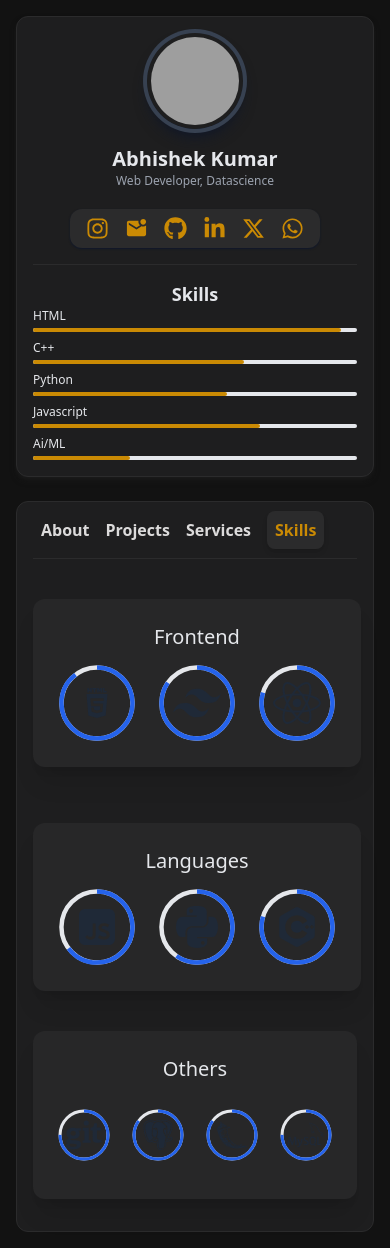
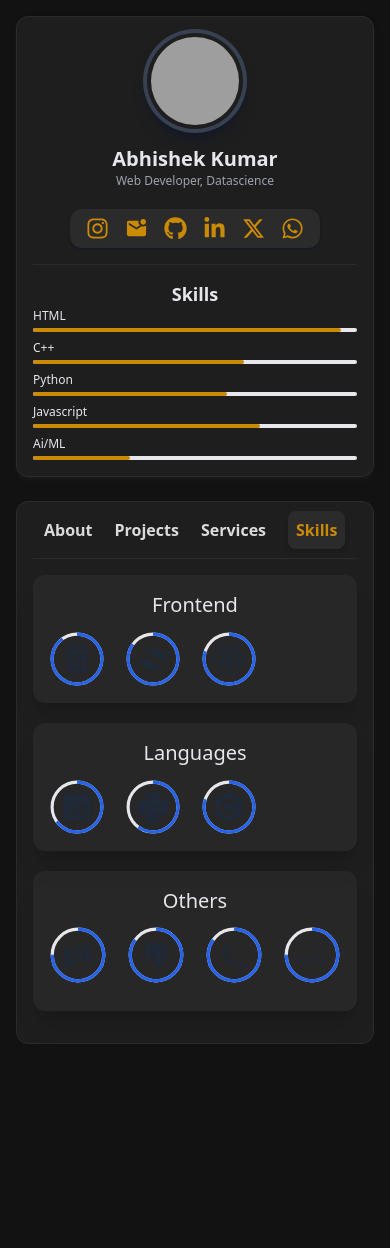
Before and after one commit to me-aviishek/new-portfolio, a React (Vite) app: page /skills in a window 390 px wide. After the commit the page ends 1060 px from the top, so only its background shows below. Built offline with nearby package versions, Linux system fonts and the light colour scheme; grey boxes are pictures that could not be loaded.

Commit message:
commit all new

```diff
--- a/src/App.jsx
+++ b/src/App.jsx
@@ -69,16 +69,16 @@ function App() {
               <div className="flex justify-between items-center font-semibold border-b border-[#2B2B2C] pb-4 mb-4">
 
                 <nav>
-                  <NavLink to='/'  className={({isActive})=>`mx-2 md:mx-4 ${isActive? 'text-yellow-600 bg-[#2B2B2C] shadow-md p-2 rounded-lg':'hover:text-[#a2a1a1] text-[#dcdbdb]'} `}>
+                  <NavLink to='/'  className={({isActive})=>`mx-[11px] md:mx-4 ${isActive? 'text-yellow-600 bg-[#2B2B2C] shadow-md p-2 rounded-lg':'hover:text-[#a2a1a1] text-[#dcdbdb]'} `}>
                     About
                   </NavLink>
-                  <NavLink to='/project'  className={({isActive})=>`mx-2 md:mx-4 ${isActive? 'text-yellow-600 bg-[#2B2B2C] shadow-md p-2 rounded-lg':'hover:text-[#a2a1a1] text-[#dcdbdb]'} `}>
+                  <NavLink to='/project'  className={({isActive})=>`mx-[11px] md:mx-4 ${isActive? 'text-yellow-600 bg-[#2B2B2C] shadow-md p-2 rounded-lg':'hover:text-[#a2a1a1] text-[#dcdbdb]'} `}>
                     Projects
                   </NavLink>
-                  <NavLink to='/services' className={({isActive})=>`mx-2 md:mx-4 ${isActive? 'text-yellow-600 bg-[#2B2B2C] shadow-md p-2 rounded-lg':'hover:text-[#a2a1a1] text-[#dcdbdb]'} `}>
+                  <NavLink to='/services' className={({isActive})=>`mx-[11px] md:mx-4 ${isActive? 'text-yellow-600 bg-[#2B2B2C] shadow-md p-2 rounded-lg':'hover:text-[#a2a1a1] text-[#dcdbdb]'} `}>
                     Services
                   </NavLink>
-                  <NavLink to='/skills' className={({isActive})=>`mx-2 md:mx-4 ${isActive? 'text-yellow-600 bg-[#2B2B2C] shadow-md p-2 rounded-lg':'hover:text-[#a2a1a1] text-[#dcdbdb]'} `}>
+                  <NavLink to='/skills' className={({isActive})=>`mx-[11px] md:mx-4 ${isActive? 'text-yellow-600 bg-[#2B2B2C] shadow-md p-2 rounded-lg':'hover:text-[#a2a1a1] text-[#dcdbdb]'} `}>
                     Skills
                   </NavLink>
 
--- a/src/components/Skills.jsx
+++ b/src/components/Skills.jsx
@@ -21,16 +21,16 @@ function Skills() {
       }
     }}
     viewport={{ once: true }}   >
-        <div className="grid gap-14 md:grid-cols-2 md:gap-5 mt-10">
+        <div className="grid gap-5 md:grid-cols-2 md:gap-5 md:mt-10">
 
 
-<div className="rounded-xl  bg-[#272728] p-6 text-center shadow-xl hover:scale-105 translate-all duration-300">
+<div className="rounded-xl  bg-[#272728] p-4 text-center shadow-xl hover:scale-105 translate-all duration-300">
 
       <h1 className="text-darken mb-3 text-xl font-medium lg:px-14">Frontend</h1>
       <div className="flex gap-5 md:gap-10">
 
 
-      <div className="relative size-20">
+      <div className="relative size-14 md:size-20">
   <svg className="size-full" width="36" height="36" viewBox="0 0 36 36" xmlns="http://www.w3.org/2000/svg">
 
     <circle cx="18" cy="18" r="16" fill="none" className="stroke-current text-gray-200 dark:text-neutral-700" strokeWidth="2"></circle>
@@ -46,7 +46,7 @@ function Skills() {
 </div>
 
 
-<div className="relative size-20">
+<div className="relative size-14 md:size-20">
   <svg className="size-full" width="36" height="36" viewBox="0 0 36 36" xmlns="http://www.w3.org/2000/svg">
 
     <circle cx="18" cy="18" r="16" fill="none" className="stroke-current text-gray-200 dark:text-neutral-700" strokeWidth="2"></circle>
@@ -57,12 +57,12 @@ function Skills() {
   </svg>
 
   <div className="absolute top-1/2 start-1/2 transform -translate-y-1/2 -translate-x-1/2">
-    <span className="text-center text-2xl font-bold text-gray-800 dark:text-white"> <RiTailwindCssFill className="text-5xl md:text-5xl"/></span>
+    <span className="text-center text-2xl font-bold text-gray-800 dark:text-white"> <RiTailwindCssFill className="text-4xl md:text-5xl"/></span>
   </div>
 </div>
 
 
-<div className="relative size-20">
+<div className="relative size-14 md:size-20">
   <svg className="size-full" width="36" height="36" viewBox="0 0 36 36" xmlns="http://www.w3.org/2000/svg">
 
     <circle cx="18" cy="18" r="16" fill="none" className="stroke-current text-gray-200 dark:text-neutral-700" strokeWidth="2"></circle>
@@ -73,7 +73,7 @@ function Skills() {
   </svg>
 
   <div className="absolute top-1/2 start-1/2 transform -translate-y-1/2 -translate-x-1/2">
-    <span className="text-center text-2xl font-bold text-gray-800 dark:text-white"> <FaReact className="text-5xl md:text-5xl"/></span>
+    <span className="text-center text-2xl font-bold text-gray-800 dark:text-white"> <FaReact className="text-4xl md:text-5xl"/></span>
   </div>
 </div>
 
@@ -82,13 +82,13 @@ function Skills() {
     </div>
 
 
-    <div className="rounded-xl bg-[#272728] p-6 text-center shadow-xl hover:scale-105 translate-all duration-300">
+    <div className="rounded-xl bg-[#272728] p-4 text-center shadow-xl hover:scale-105 translate-all duration-300">
 
       <h1 className="text-darken mb-3 text-xl font-medium lg:px-14">Languages</h1>
-      <div className="flex gap-5 md:gap-10">
+      <div className="flex flex-auto gap-5 md:gap-10">
 
 
-      <div className="relative size-20">
+      <div className="relative size-14 md:size-20">
   <svg className="size-full" width="36" height="36" viewBox="0 0 36 36" xmlns="http://www.w3.org/2000/svg">
 
     <circle cx="18" cy="18" r="16" fill="none" className="stroke-current text-gray-200 dark:text-neutral-700" strokeWidth="2"></circle>
@@ -99,12 +99,12 @@ function Skills() {
   </svg>
 
   <div className="absolute top-1/2 start-1/2 transform -translate-y-1/2 -translate-x-1/2">
-    <span className="text-center text-2xl font-bold text-gray-800 dark:text-white"> <RiJavascriptFill className="text-5xl md:text-5xl"/></span>
+    <span className="text-center text-2xl font-bold text-gray-800 dark:text-white"> <RiJavascriptFill className="text-4xl md:text-5xl"/></span>
   </div>
 </div>
 
 
-<div className="relative size-20">
+<div className="relative size-14 md:size-20">
   <svg className="size-full" width="36" height="36" viewBox="0 0 36 36" xmlns="http://www.w3.org/2000/svg">
 
     <circle cx="18" cy="18" r="16" fill="none" className="stroke-current text-gray-200 dark:text-neutral-700" strokeWidth="2"></circle>
@@ -115,12 +115,12 @@ function Skills() {
   </svg>
 
   <div className="absolute top-1/2 start-1/2 transform -translate-y-1/2 -translate-x-1/2">
-    <span className="text-center text-2xl font-bold text-gray-800 dark:text-white"> <FaPython className="text-5xl md:text-5xl"/></span>
+    <span className="text-center text-2xl font-bold text-gray-800 dark:text-white"> <FaPython className="text-4xl md:text-5xl"/></span>
   </div>
 </div>
 
 
-<div className="relative size-20">
+<div className="relative size-14 md:size-20">
   <svg className="size-full" width="36" height="36" viewBox="0 0 36 36" xmlns="http://www.w3.org/2000/svg">
 
     <circle cx="18" cy="18" r="16" fill="none" className="stroke-current text-gray-200 dark:text-neutral-700" strokeWidth="2"></circle>
@@ -131,7 +131,7 @@ function Skills() {
   </svg>
 
   <div className="absolute top-1/2 start-1/2 transform -translate-y-1/2 -translate-x-1/2">
-    <span className="text-center text-2xl font-bold text-gray-800 dark:text-white"> <BiLogoCPlusPlus className="text-5xl md:text-5xl"/></span>
+    <span className="text-center text-2xl font-bold text-gray-800 dark:text-white"> <BiLogoCPlusPlus className="text-4xl md:text-5xl"/></span>
   </div>
 </div>
 
@@ -144,10 +144,10 @@ function Skills() {
 
 </div>
 
-<div className="rounded-xl mt-10 bg-[#272728] p-6 text-center shadow-xl hover:scale-105 translate-all duration-300">
+<div className="rounded-xl mt-5 bg-[#272728] p-4 text-center shadow-xl hover:scale-105 translate-all duration-300">
 
-      <h1 className="text-darken mb-3 text-xl font-medium lg:px-14">Others</h1>
-      <div className="flex gap-5 md:gap-10">
+      <h1 className="text-darken  text-xl font-medium lg:px-14">Others</h1>
+      <div className="flex  gap-5 md:gap-10">
 
 
       <div className="relative size-20 ">
@@ -161,7 +161,7 @@ function Skills() {
   </svg>
 
   <div className="absolute top-1/2 start-1/2 transform -translate-y-1/2 -translate-x-1/2">
-    <span className="text-center text-2xl font-bold text-gray-800 dark:text-white"> <FaGit  className=" text-4xl md:text-5xl"/></span>
+    <span className="text-center text-2xl font-bold text-gray-800 dark:text-white"> <FaGit  className=" text-3xl md:text-5xl"/></span>
   </div>
 </div>
 
@@ -177,7 +177,7 @@ function Skills() {
   </svg>
 
   <div className="absolute top-1/2 start-1/2 transform -translate-y-1/2 -translate-x-1/2">
-    <span className="text-center text-2xl font-bold text-gray-800 dark:text-white"> <BiLogoPostgresql  className=" text-4xl md:text-5xl"/></span>
+    <span className="text-center text-2xl font-bold text-gray-800 dark:text-white"> <BiLogoPostgresql  className=" text-3xl md:text-5xl"/></span>
   </div>
 </div>
 
@@ -193,7 +193,7 @@ function Skills() {
   </svg>
 
   <div className="absolute top-1/2 start-1/2 transform -translate-y-1/2 -translate-x-1/2">
-    <span className="text-center text-2xl font-bold text-gray-800 dark:text-white"> <BiLogoFlask  className=" text-4xl md:text-5xl"/></span>
+    <span className="text-center text-2xl font-bold text-gray-800 dark:text-white"> <BiLogoFlask  className=" text-3xl md:text-5xl"/></span>
   </div>
 </div>
 
@@ -208,7 +208,7 @@ function Skills() {
   </svg>
 
   <div className="absolute top-1/2 start-1/2 transform -translate-y-1/2 -translate-x-1/2">
-    <span className="text-center text-2xl font-bold text-gray-800 dark:text-white"> <SiMysql  className=" text-4xl md:text-5xl"/></span>
+    <span className="text-center text-2xl font-bold text-gray-800 dark:text-white"> <SiMysql  className=" text-3xl md:text-5xl"/></span>
   </div>
 </div>
 
```
